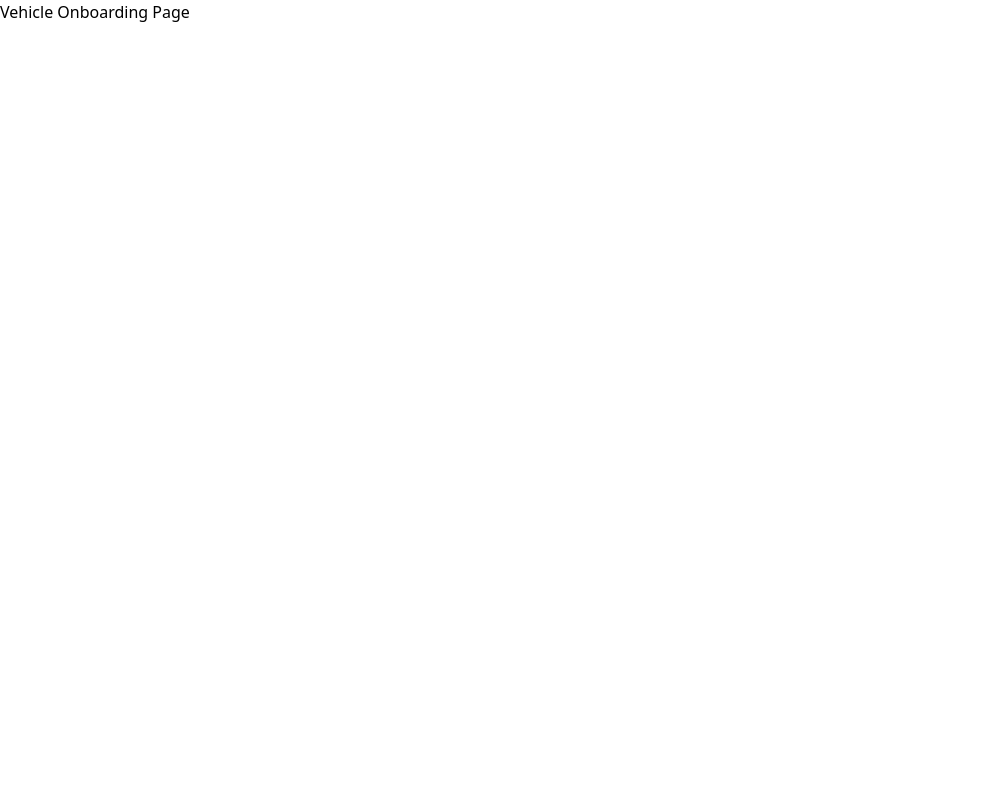
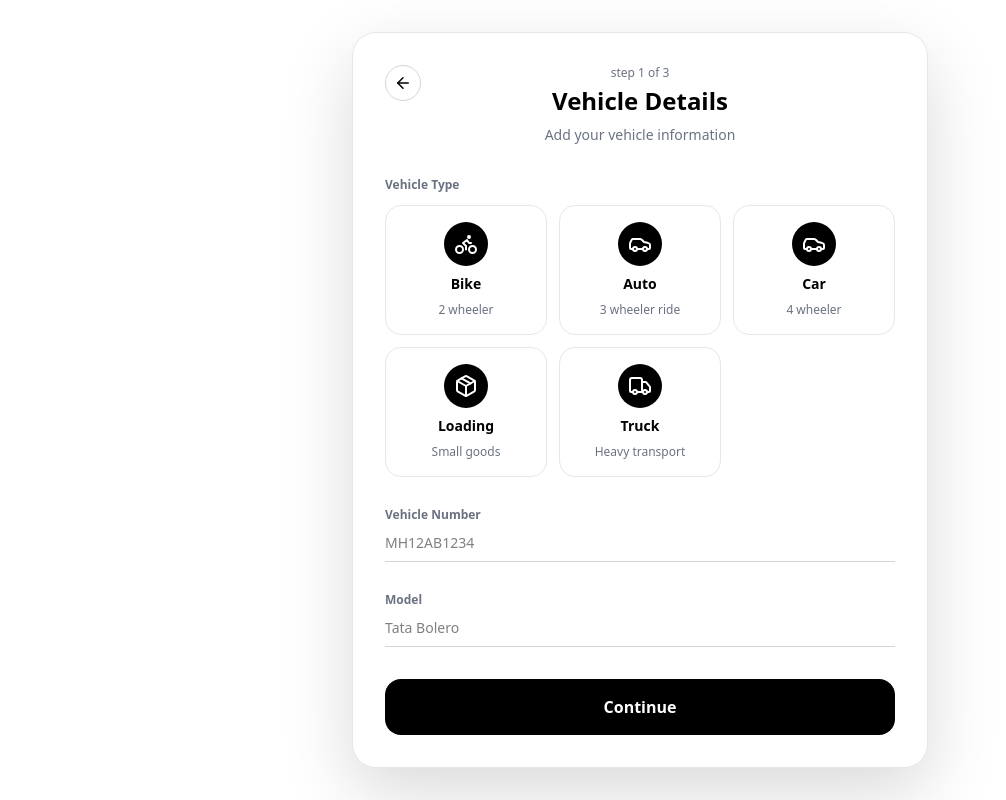
Before and after one commit to SumanKarmakar467/vehicle, a Next.js app: page /partner/onboarding/vehicle in a window 1280 px wide. Shown: the whole page, without its empty margins (0-1006 px from the left). Built offline with nearby package versions, Linux system fonts and the light colour scheme; no server answers.

Commit message:
complete the first step to becme a partner

```diff
--- /dev/null
+++ b/src/app/partner/onboarding/documents/page.tsx
@@ -0,0 +1,12 @@
+"use client"
+import React from 'react'
+
+const page = () => {
+  return (
+    <div>
+
+    </div>
+  )
+}
+
+export default page
--- a/src/app/partner/onboarding/vehicle/page.tsx
+++ b/src/app/partner/onboarding/vehicle/page.tsx
@@ -1,7 +1,126 @@
-export default function VehiclePage() {
+"use client";
+
+import React, { useState } from "react";
+import { motion } from "motion/react";
+import { ArrowLeft, Bike, Car, Package, Truck } from "lucide-react";
+import { useRouter } from "next/navigation";
+const VEHICLES = [
+  { id: "bike", label: "Bike", icon: Bike, desc: "2 wheeler" },
+  { id: "auto", label: "Auto", icon: Car, desc: "3 wheeler ride" },
+  { id: "car", label: "Car", icon: Car, desc: "4 wheeler" },
+  { id: "loading", label: "Loading", icon: Package, desc: "Small goods" },
+  { id: "truck", label: "Truck", icon: Truck, desc: "Heavy transport" },
+];
+
+const Page = () => {
+  const router = useRouter();
+  const [vehicleType, setVehicleType] = useState("");
+  const [vehicleNumber, setVehicleNumber] = useState("");
+  const [vehicleModel, setVehicleModel] = useState("");
+
   return (
-    <div>
-      Vehicle Onboarding Page
+    <div className="min-h-screen bg-white flex items-center justify-center px-4">
+      <motion.div
+        initial={{ opacity: 0, y: 30 }}
+        animate={{ opacity: 1, y: 0 }}
+        transition={{ duration: 0.4 }}
+        className="w-full max-w-xl bg-white rounded-3xl border border-gray-200 shadow-[0_25px_70px_rgba(0,0,0,0.15)] p-6 sm:p-8"
+      >
+        <div className="relative text-center">
+          <button
+            onClick={() => router.back()}
+            className="absolute left-0 top-0 w-9 h-9 rounded-full border border-gray-300 flex items-center justify-center hover:bg-gray-100 transition"
+            onClick={() => router.back()}
+          >
+            <ArrowLeft size={18} />
+          </button>
+          <p className="text-xs text-gray-500 font-medium">step 1 of 3</p>
+          <h1 className="text-2xl font-bold mt-1">Vehicle Details</h1>
+          <p className="text-sm text-gray-500 mt-2">
+            Add your vehicle information
+          </p>
+        </div>
+
+        <div className="mt-8 space-y-6">
+          <div>
+            <p className="text-xs font-semibold text-gray-500 mb-3">
+              Vehicle Type
+            </p>
+            <div className="grid grid-cols-2 sm:grid-cols-3 gap-3">
+              {VEHICLES.map((v, i) => {
+                const Icon = v.icon;
+                const active = vehicleType == v.id;
+                return (
+                  <motion.div
+                    key={v.id}
+                    whileHover={{ scale: 1.05 }}
+                    whileTap={{ scale: 0.96 }}
+                    onClick={() => setVehicleType(v.id)}
+                    className={`rounded-2xl border p-4 flex flex-col items-center gap-2 transition ${
+                      active
+                        ? "bg-black text-white border-black"
+                        : "border-gray-200 hover:border-black"
+                    }`}
+                  >
+                    <div
+                      className={`w-11 h-11 rounded-full flex items-center justify-center ${active ? "bg-white text-black" : "bg-black text-white"}`}
+                    >
+                      <Icon />
+                    </div>
+
+                    <div className="text-sm font-semibold">{v.label}</div>
+
+                    <p
+                      className={`text-xs ${active ? "text-gray-300" : "text-gray-500"}`}
+                    >
+                      {v.desc}
+                    </p>
+                  </motion.div>
+                );
+              })}
+            </div>
+          </div>
+
+          <div>
+            <label htmlFor="vn" className="text-xs font-semibold text-gray-500">
+              {" "}
+              Vehicle Number
+            </label>
+            <input
+              type="text"
+              value={vehicleNumber}
+              onChange={(e) => setVehicleNumber(e.target.value)}
+              placeholder="MH12AB1234"
+              id="vn"
+              className="mt-2 w-full border-b border-gray-300 pb-2 text-sm focus:outline-none focus:border-black transition"
+            />
+          </div>
+
+          <div>
+            <label htmlFor="vm" className="text-xs font-semibold text-gray-500">
+              {" "}
+              Model
+            </label>
+            <input
+              type="text"
+              value={vehicleModel}
+              onChange={(e) => setVehicleModel(e.target.value)}
+              placeholder="Tata Bolero"
+              id="vm"
+              className="mt-2 w-full border-b border-gray-300 pb-2 text-sm focus:outline-none focus:border-black transition"
+            />
+          </div>
+        </div>
+        <motion.div
+          whileHover={{ scale: 1.02 }}
+          whileTap={{ scale: 0.97 }}
+          className="mt-8 w-full h-14 rounded-2xl bg-black text-white font-semibold flex items-center justify-center gap-2 disabled:opacity-40 transition"
+        >
+          Continue
+        </motion.div>
+      </motion.div>
     </div>
   );
-}
+};
+
+export default Page;
--- a/src/proxy.ts
+++ b/src/proxy.ts
@@ -2,7 +2,7 @@ import { NextRequest, NextResponse } from "next/server";
 import { auth } from "./auth";
 
 const PUBLIC_ROUTES = ["/"];
-const PUBLIC_APIS = ["/api/auth"];
+
 
 export async function proxy(req: NextRequest) {
   const { pathname } = req.nextUrl;
@@ -10,7 +10,7 @@ export async function proxy(req: NextRequest) {
   if (
     pathname.startsWith("/_next") ||
     pathname.startsWith("/favicon.ico") ||
-    pathname.startsWith(".")
+    /\.(png|jpg|jpeg|gif|svg|webp|ico)$/i.test(pathname)
   ) {
     return NextResponse.next();
   }
@@ -19,7 +19,7 @@ export async function proxy(req: NextRequest) {
     return NextResponse.next();
   }
 
-  if (PUBLIC_APIS.some(route => pathname.startsWith(route))) {
+  if (pathname.startsWith("/api/auth")) {
     return NextResponse.next();
   }
 
@@ -44,11 +44,13 @@ export async function proxy(req: NextRequest) {
     }
   }
 
-  if (pathname.startsWith("/api") && !session.user) {
-    return NextResponse.json(
+  if (pathname.startsWith("/api")){
+    if(!session || !session.user){
+        return NextResponse.json(
       { message: "Unauthorized" },
       { status: 401 }
     );
+  }
   }
 
   return NextResponse.next();
@@ -56,4 +58,4 @@ export async function proxy(req: NextRequest) {
 
 export const config = {
   matcher: ["/((?!_next/static|_next/image|favicon.ico).*)"],
-};
+}
```
